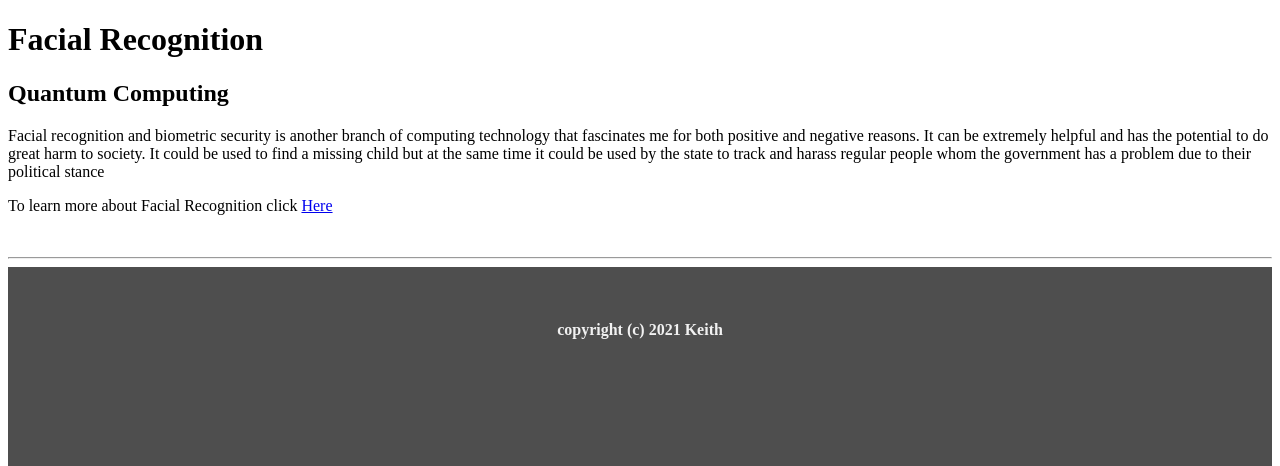
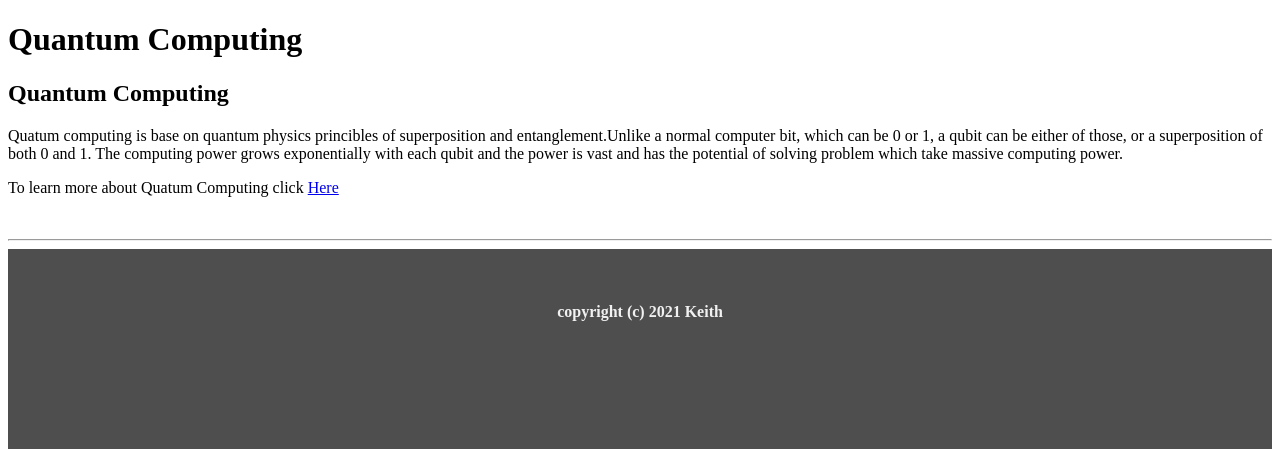
Before and after one commit to keith-prog/Flask-app, a Flask app: page /technologies/quantum in a window 1280 px wide. Shown: the part 226-692 px from the top of the page. Run offline with Flask 2, Linux system fonts and the light colour scheme.

Commit message:
Updated interest and Tech

```diff
--- a/app.py
+++ b/app.py
@@ -8,7 +8,7 @@ app = Flask(__name__)
 
 @app.get("/")  # HTTP request : GET  /
 def index():
-    # return datetime.datetime.now().ctime()
+
     return render_template("index.html", title="Home", heading="Home")
 
 
@@ -45,7 +45,7 @@ def facial_recognition():
 
 @app.get("/technologies/quantum")
 def Quantum():
-    return render_template("quantum.html", heading="Facial Recognition")
+    return render_template("quantum.html", heading="Quantum Computing")
 
 @app.get("/showform")
 def display_form():
@@ -69,7 +69,7 @@ def save_data():
     the_message= request.form["message"]
     with open("comments.txt", "a") as sf:
         print(f"{the_name}, {the_email}, {the_message}", file=sf)
-    return f"Thanks, {the_name}, Your message:  {the_message}."
+    return f"Thanks, {the_name}, Your message:  {the_message}.<br/><a href='/'>Back to Home</a>"
 
 
 if __name__ == "__main__":
--- a/templates/base.html
+++ b/templates/base.html
@@ -5,7 +5,7 @@
         <meta http-equiv="X-UA-Compatible" content="IE=edge">
         <meta name="viewport" content="width=device-width, initial-scale=1.0">
         <title>{{MyWebsite}}</title>
-      <link rel="stylesheet" href="{{url_for('static', filename='style/stylesheet.css')}}">
+     <link rel="stylesheet" href="{{url_for('static', filename='style/stylesheet.css')}}">
     </head>
     <body>
        <heading id="head">
--- a/templates/bio.html
+++ b/templates/bio.html
@@ -2,11 +2,11 @@
     {% block body %}
     <h2>My Life So Far</h2>
     <h4>Birth</h4>
-    <p>I was born in Brooklyn New York on August 21st 1975 in <a href="https://en.wikipedia.org/wiki/Brooklyn_Hospital_Center">Brooklyn Hospital.</a>  My mother is named Margaret and her parents immigrated to the USA from Ireland in the 1920’s. My father is named Ron and he was adopted, he searched for his family but he was unable to find them. The only thing he could find out is they were from Puerto Rico.
+    <p>I was born in Brooklyn New York on August 21st 1975 in <a href="https://en.wikipedia.org/wiki/Brooklyn_Hospital_Center" target="_blank"></a>>Brooklyn Hospital.</a>  My mother is named Margaret and her parents immigrated to the USA from Ireland in the 1920’s. My father is named Ron and he was adopted, he searched for his family but he was unable to find them. The only thing he could find out is they were from Puerto Rico.
          His adopted mother died when he was in his early teens and his adopted father remarried a not so warm wife. This situation I believe had a profound effect on my father and his brother who was also adopted. My mothers father was an abusive alcoholic who got Decompression sickness also called the bends building the Brooklyn Battery Tunnel in NYC. The doctor said he had holes through his femur the size of 1 cent piece. This had a profound effect on my mother , her three sisters and baby brother.
          I have a sister who is 16 months older than I am. My sister and I were affected by my mothers and fathers upbringing.  </p>
      <h4>Early Years</h4>
-     <p>I spent my younger years living between Brooklyn and<a href="https://en.wikipedia.org/wiki/Huntington,_New_York">Huntington, Long Island.</a>  On Long Island I had the opportunity to spend a lot of time on the water and at the beach.
+     <p>I spent my younger years living between Brooklyn and<a href="https://en.wikipedia.org/wiki/Huntington,_New_York" target="_blank"></a>>Huntington, Long Island.</a>  On Long Island I had the opportunity to spend a lot of time on the water and at the beach.
           When I was 9, I started mowing lawn around the neighbourhood when I was 10, I bought my first sailboat and by 12 I bought my first motorboat. I spent spring, summer, fall and even winter on the water jumping from iceberg to iceberg. I would fish for Striped Bass, Bluefish, Fluke and Weakfish.
            I would dig for oysters and clams and set traps for lobsters. My friends and I would water-ski, kneeboard and wakeboard. We had a lot of fun and a lot of crazy adventures.</p>
       <h4>Education</h4>
--- a/templates/interests.html
+++ b/templates/interests.html
@@ -5,4 +5,8 @@
              Some of my favorite New York restaurants are <a href="https://www.jean-georgesrestaurant.com/jean-georges/" target="_blank">Jean-Georges</a> , <a href="https://www.danielnyc.com/" target="_blank">Daniel</a> and <a href="https://www.le-bernardin.com/" target="_blank">Le Bernardin</a>. The last time I was working and could afford to go out to a good restaurant once a week I was on the island of Saba. <a href="https://en.wikipedia.org/wiki/Saba" target="_blank">Saba</a>
              is a very small island in the Caribbean with a population under two thousand. So as you could imagine there weren't to many restaurants on the island let alone great restaurants. The restaurants I liked in Saba were <a href="https://www.tripadvisor.ie/ShowUserReviews-g147337-d1046542-r383543989-Brigadoon-Windwardside_Saba.html" target="_blank">The Brigadoon</a> and <a href="">Chez Bubba Bistro
             </a>. Unfortunately at the moment I cannot afford to partake in the fine dinning experience unless I cook for myself and that just defeats the purpose.</p>
+     <h4>Sailing</h4>
+     <p>When I was young, I loved to sail regattas which is basically sailboat racing, and I am still very interested in sailing today. My brother just bought a sailboat and sailed from New York to Florida and visited friends and ports along the way.
+          We had plans to sail to the Caribbean after high school but his girlfriend who was on the pill got pregnant, I digress. I enjoy watching videos he sent me and also there are some sailors on YouTube I like to follow as they sail around the world.</p>
+    <p>Sam Holmes is one of the sailors I like to watch on YouTube he is currently sailing from Ireland to Scotland in search of whiskey distilleries <a href="https://www.youtube.com/watch?v=pzD6J8Wbb8g" target="_blank">click here</a> to see a Sam Holmes video</p>
     {% endblock %}
--- a/templates/quantum.html
+++ b/templates/quantum.html
@@ -2,7 +2,6 @@
     {% block body %}
 
      <h2>Quantum Computing </h2>
-     <p>Facial recognition and biometric security is another branch of computing technology that fascinates me for both positive and negative reasons. It can be extremely helpful and has the potential to do great harm to society.
-          It could be used to find a missing child but at the same time it could be used by the state to track and harass regular people whom the government has a problem due to their political stance</p>
-          <p>To learn more about Facial Recognition click <a href="https://www.google.com/search?q=facial+recognition+computing+tech&oq=fac&aqs=chrome.1.69i59l2j69i57j69i60l3j69i65j69i60.4944j0j7&sourceid=chrome&ie=UTF-8" target="_blank">Here</a></p>
+     <p>Quatum computing is base on quantum physics princibles of superposition and entanglement.Unlike a normal computer bit, which can be 0 or 1, a qubit can be either of those, or a superposition of both 0 and 1. The computing power grows exponentially with each qubit and the power is vast and has the potential of solving problem which take massive computing power.</p>
+          <p>To learn more about Quatum Computing click <a href="https://www.google.com/search?q=quantum+computing+technology&sxsrf=AOaemvIOkVun2XMEkse8YuFw-OuDaZl3Lw:1635859628473&source=lnms&sa=X&ved=0ahUKEwizlbqA5PnzAhU7QEEAHStyCGYQ_AUI0AQoAA" target="_blank">Here</a></p>
     {% endblock %}
```
Also changed, not shown: templates/AI.html (+2 -5 lines), templates/form.html (+4 -4 lines), 1 other file.
